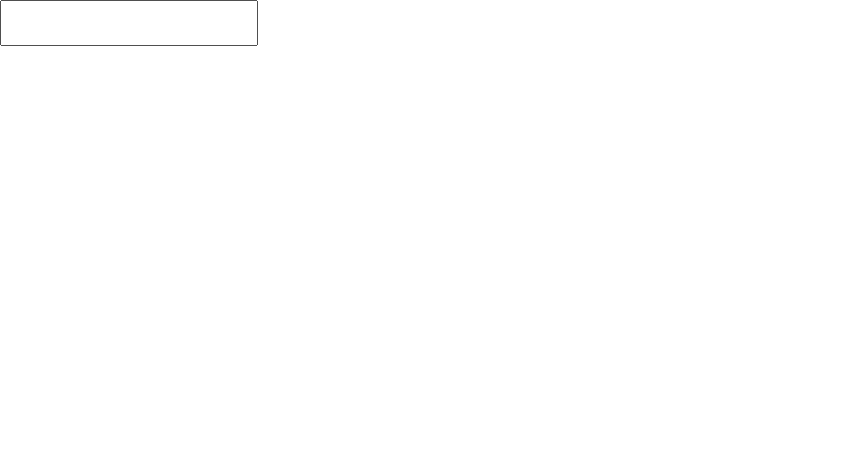
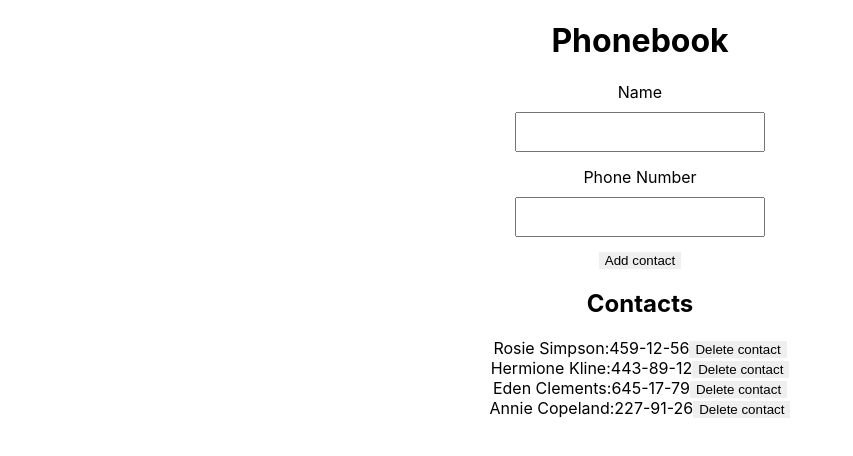
Before and after one commit to Krenichniy/goit-react-hw-02-phonebook, a React (Create React App) app: page / in a window 1280 px wide. Shown: the top 456 px of the page, without its empty margins (0-853 px from the left). Built offline with nearby package versions, Linux system fonts and the light colour scheme.

Commit message:
added form validation and list render, and delete list-item

```diff
--- a/package.json
+++ b/package.json
@@ -7,10 +7,14 @@
     "@testing-library/jest-dom": "^5.16.3",
     "@testing-library/react": "^12.1.4",
     "@testing-library/user-event": "^13.5.0",
+    "formik": "^2.2.9",
+    "nanoid": "^4.0.0",
+    "notiflix": "^3.2.5",
     "prop-types": "^15.8.1",
     "react": "^18.1.0",
     "react-dom": "^18.1.0",
     "react-scripts": "5.0.1",
+    "shortid": "^2.2.16",
     "styled-component": "^2.8.0",
     "styled-components": "^5.3.5",
     "web-vitals": "^2.1.3"
--- a/src/components/App.jsx
+++ b/src/components/App.jsx
@@ -1,12 +1,87 @@
 import React, { Component } from 'react';
 import Form from './Form';
+import Filter from './Filter';
+import ContactsList from './ContactsList';
+import { Notify } from 'notiflix/build/notiflix-notify-aio';
+import { nanoid } from 'nanoid'
 import styled from 'styled-components'
 class App extends Component {
+  state = {
+     contacts: [
+      { id: 'id-1', name: 'Rosie Simpson', tel: '459-12-56' },
+      { id: 'id-2', name: 'Hermione Kline', tel: '443-89-12' },
+      { id: 'id-3', name: 'Eden Clements', tel: '645-17-79' },
+      { id: 'id-4', name: 'Annie Copeland', tel: '227-91-26' },
+    ],
+    filter: '',
+  }
+
+  formSubmitHandler = (data) => {
+    console.log('data', data)
+    this.state.contacts.push(data);
+  }
+
+  showValidationMessage = (message) => {
+      Notify.warning(message);
+  }
+
+   addNewContact = (newContact) => {
+    const { contacts } = this.state
+
+    const isExist = Object.keys(newContact).find(key => {
+      const subString = newContact[key].toLocaleUpperCase();
+      const contact = contacts.find(el => el[key].toLocaleUpperCase().includes(subString));
+      if (contact) return !this.showValidationMessage(`${contact[key]} is already in contacts`);
+      else return false
+    })
+
+    if (isExist) return true;
+
+    newContact.id = nanoid(10)
+    this.setState(preState => {
+      const contacts = [...preState.contacts, newContact]
+      return { contacts }
+    })
+   }
+
+    getFiltredList = () => {
+    const { contacts, filter } = this.state
+
+    if (filter) {
+      const subString = filter.toLocaleUpperCase();
+      const key = isNaN(+filter.charAt(0)) ? 'name' : 'number';
+      return contacts.filter(el => el[key].toLocaleUpperCase().includes(subString));
+    } else {
+      return contacts;
+    }
+  }
+
+  onFilterChange = (event ) => {
+    const { name, value } = event.currentTarget;
+
+    this.setState({
+      [name]:value
+    })
+  }
+
+  removeItem = (id) => {
+    const { contacts } = this.state;
+    const updatedListContacts = contacts.filter(contact => contact.id !== id);
+    this.setState({
+      contacts: updatedListContacts
+    })
+  }
+
   render() {
+    const renderList = this.getFiltredList();
         return (
-      <Container>
-            <Form/>
+          <Container>
+            <h1>Phonebook</h1>
+            <Form addNewContact={this.addNewContact} onNotValid={ this.showValidationMessage} />
 
+            <h2>Contacts</h2>
+            <Filter  filter ={this.state.filter}onFilterChange={ this.onFilterChange} />
+            <ContactsList list={renderList} removeItem={ this.removeItem} />
       </Container>
     );
    }
@@ -14,12 +89,10 @@ class App extends Component {
 };
 
 const Container = styled.div`
-          height: '100vh',
-          display: 'flex',
-          justifyContent: 'center',
-          alignItems: 'center',
-          fontSize: 40,
-          color: '#010101'
+          height: 100vh;
+          fontSize: 40;
+          color: '#010101';
+          text-align:center;
 `
 
 export default App;
--- /dev/null
+++ b/src/components/ContactsList/ContactsList.jsx
@@ -0,0 +1,22 @@
+import PropTypes from 'prop-types';
+
+const ContactsList = ({list, removeItem}) => {
+    return (
+        <>
+        <ul>
+             {list.map((el) => (
+                 <li key={el.id}>
+                     <span>{el.name}</span>:
+                     <span>{el.tel}</span>
+                     <button onClick={()=> removeItem(el.id)}>Delete contact</button>
+                     </li>))}
+            </ul>
+        </>
+    )
+}
+
+ContactsList.propType = {
+    list: PropTypes.array.isRequired,
+    removeItem: PropTypes.func.isRequired
+}
+export default ContactsList;
--- /dev/null
+++ b/src/components/ContactsList/index.js
@@ -0,0 +1 @@
+export { default } from './ContactsList';
--- /dev/null
+++ b/src/components/Filter/Filter.jsx
@@ -0,0 +1,6 @@
+
+const Filter = () => {
+
+}
+
+export default Filter;
--- /dev/null
+++ b/src/components/Filter/index.js
@@ -0,0 +1 @@
+export { default } from './Filter';
--- a/src/components/Form/Form.jsx
+++ b/src/components/Form/Form.jsx
@@ -1,26 +1,67 @@
 import React, { Component } from 'react';
-// import PropTypes from 'prop-types';
+import PropTypes from 'prop-types';
 import styled from 'styled-components'
 
-class Form extends Component{
+class Form extends Component {
     state = {
-        name:''
+        name: '',
+        tel: ''
     }
 
-    handleInputChange = event => {
-        this.setState({name:event.currentTarget.value})
+     static propTypes = {
+        addNewContact: PropTypes.func.isRequired,
+        onNotValid: PropTypes.func.isRequired,
+    };
+
+    handleChange= (event) => {
+        const { name, value } = event.currentTarget;
+        this.setState({ [name]: value });
     }
 
+    formValidation( event, callback, showMessage) {
+        event.preventDefault();
 
+        const { name, tel } = this.state;
+        if (!name || !tel) return showMessage('Please fill all filds');
+
+        const isExist = callback({ name, tel });
+
+        if (!isExist) this.reset();
+
+    }
+
+    reset= ()=> {
+        this.setState({   name: '',tel: ''})
+    }
     render() {
+        const { name, tel } = this.state;
+        const { addNewContact, onNotValid } = this.props;
         return (
-            <FormContainer>
-                <label >
+            <FormContainer onSubmit={(event) => {this.formValidation(event, addNewContact, onNotValid)}}>
+                <LabelContainer >
+                    Name
                     <UserInput
                         type="text"
-                        value={this.state.name}
-                        onChange={this.handleInputChange} />
-                </label>
+                        name="name"
+                        pattern="^[a-zA-Zа-яА-Я]+(([' -][a-zA-Zа-яА-Я ])?[a-zA-Zа-яА-Я]*)*$"
+                        title="Name may contain only letters, apostrophe, dash and spaces. For example Adrian, Jacob Mercer, Charles de Batz de Castelmore d'Artagnan"
+                        required
+                        value={name}
+                        onChange={this.handleChange} />
+                </LabelContainer>
+
+                <LabelContainer >
+                    Phone Number
+                    <UserInput
+                        type="tel"
+                        name="tel"
+                        pattern="[0-9]{3}-[0-9]{2}-[0-9]{2}"
+                        title="Tel may contain only numbers. For example 654-59-78"
+                        required
+                        value={tel}
+                        onChange={this.handleChange} />
+                </LabelContainer>
+                <button type='submit'>Add contact</button>
             </FormContainer>
         )
     }
@@ -29,12 +70,20 @@ class Form extends Component{
 const FormContainer = styled.form`
             display:flex;
             align-items:center;
+            flex-direction:column;
+            width:450px;
             margin-left:auto;
             margin-right:auto;
 `
-
+const LabelContainer = styled.label`
+            display:flex;
+            align-items:center;
+            flex-direction:column;
+            margin-bottom: 15px;
+`
 const UserInput = styled.input `
         width:250px;
         height:40px;
+        margin-top:10px
 `
 export default Form;
--- a/src/index.css
+++ b/src/index.css
@@ -1,4 +1,32 @@
 @import-normalize; /* bring in normalize.css styles */
+*,
+*::after,
+*::before {
+  box-sizing: border-box;
+}
+img {
+  display: block;
+  max-width: 100%;
+  height: auto;
+}
+
+a {
+  text-decoration: none;
+}
+
+p {
+  margin: 0;
+}
+
+button {
+  border: none;
+}
+
+ol,
+ul {
+  padding: 0%;
+  list-style: none;
+}
 
 body {
   margin: 0;
```
Also changed, not shown: 1 other file (tests, documents, lock files or other folders).
